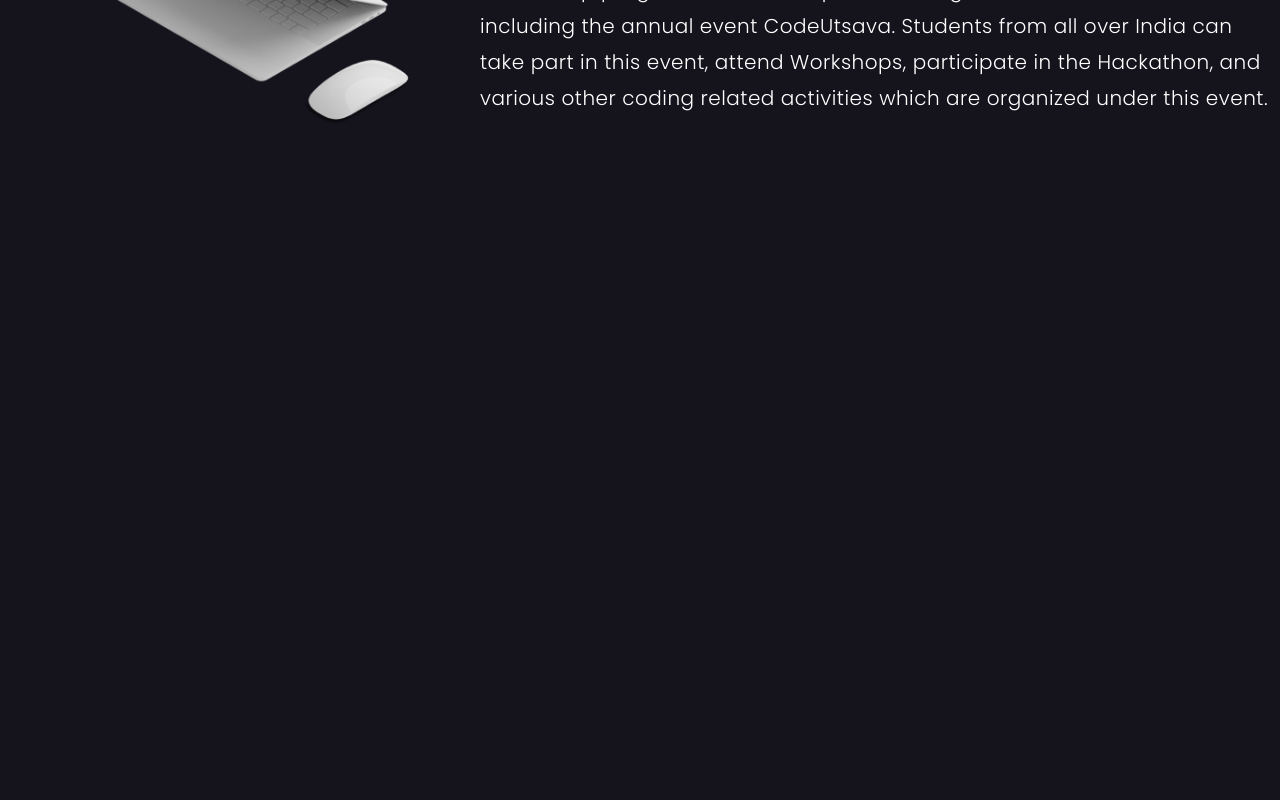
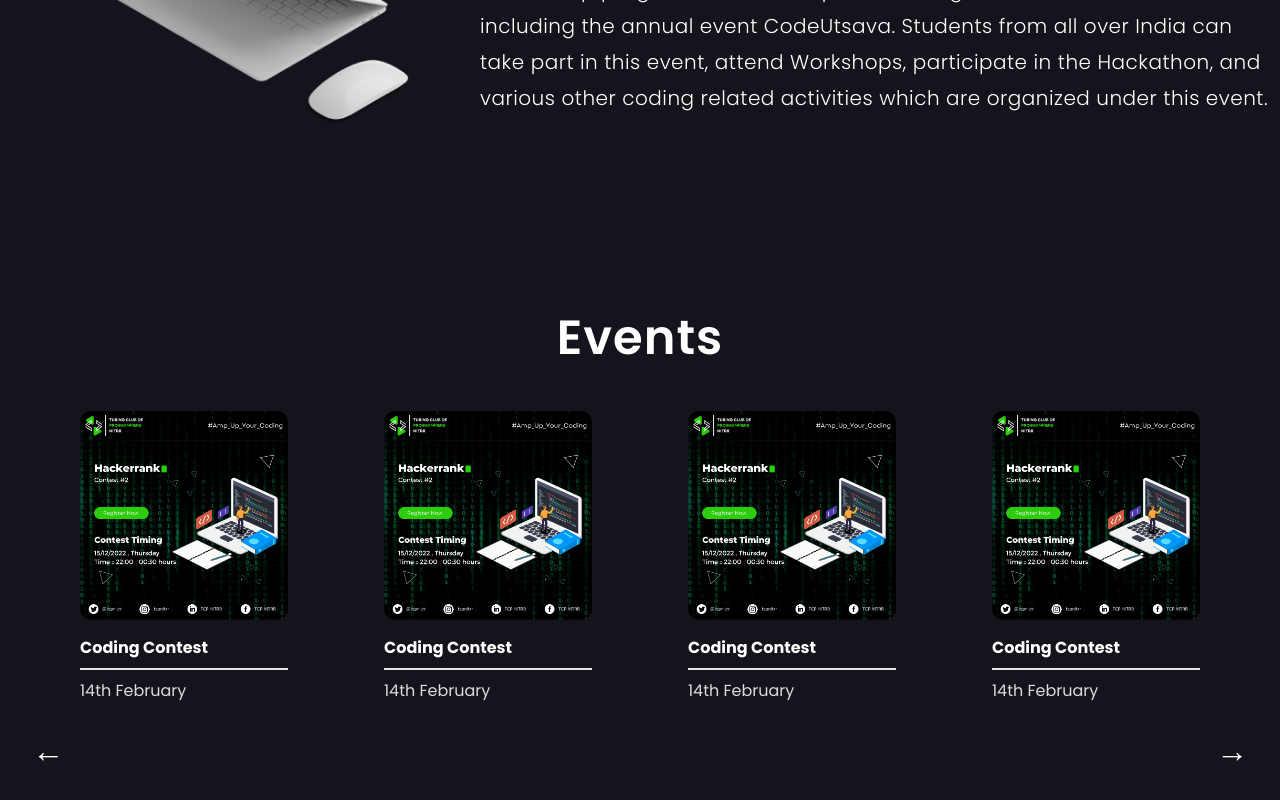
Before and after one commit to TCP-Tech/CodeUtsava6.0, a React (Create React App) app: page / in a window 1280 px wide. Shown: the part 1260-2060 px from the top of the page. Before the commit the page ends 1525 px from the top, so only its background shows below. Built offline with nearby package versions, Linux system fonts and the light colour scheme.

Commit message:
added events section

```diff
--- a/src/components/navbar/Navbar.js
+++ b/src/components/navbar/Navbar.js
@@ -16,9 +16,9 @@ export default class Navbar extends Component {
             <a href='#aboutus'><div className='codeutsava__navbar-menu-heading'>
                     About Us
                 </div></a>
-                <div className='codeutsava__navbar-menu-heading'>
+            <a href='#events'><div className='codeutsava__navbar-menu-heading'>
                     Events
-                </div>
+                </div></a>
                 <div className='codeutsava__navbar-menu-heading'>
                     Sponsors
                 </div>
--- a/src/pages/home/HomePage.js
+++ b/src/pages/home/HomePage.js
@@ -4,6 +4,7 @@ import './HomePage.css';
 import '../../App.css';
 import Section1 from '../../sections/section1/Section1';
 import Section2 from '../../sections/section2/Section2';
+import Section3 from '../../sections/section3/Section3';
 export default class HomePage extends Component {
   render() {
     return (
@@ -11,6 +12,7 @@ export default class HomePage extends Component {
         <Navbar/>
         <Section1/>
         <Section2/>
+        <Section3/>
       </div>
     )
   }
--- /dev/null
+++ b/src/sections/section3/Section3.css
@@ -0,0 +1,96 @@
+@import url('https://fonts.googleapis.com/css2?family=Poppins:wght@300&display=swap');
+
+.codeutsava__section3 {
+    padding-top: 2rem;
+    padding-bottom: 2rem;
+    color: white;
+    font-family: 'Poppins';
+}
+
+.codeutsava__section3-body{
+    display: flex;
+    justify-content: center;
+    align-items: center;
+    flex-direction: column;
+    /* background-color: antiquewhite; */
+}
+
+.codeutsava__section3-title{
+    font-style: normal;
+    font-weight: 600;
+    font-size: 48px;
+    line-height: 82px;
+    text-align: center;
+    letter-spacing: 1px;
+    /* background-color: red; */
+}
+
+.codeutsava__section3-menu{
+    display: flex;
+    justify-content: center;
+    align-items: center;
+    flex-direction: row;
+    /* background-color: aqua; */
+    width: 100%;
+    padding: 1rem 2rem;
+}
+
+.codeutsava__section3-card{
+    /* background-color: blueviolet; */
+    padding: 1rem 2rem;
+    padding-bottom: 0;
+    margin: 0 1rem;
+    font-family: 'Poppins', sans-serif;
+}
+
+.codeutsava__section3-cardtitle{
+    font-weight:bolder;
+    margin: 0.5rem 0;
+}
+
+.codeutsava__section3-line{
+    border: 0.1px solid rgb(230, 230, 230);
+    margin: 0.5rem 0;
+    font-weight: lighter;
+}
+
+.codeutsava__section3-carddetails{
+    margin: 0.5rem 0;
+    color: rgb(220, 220, 220);
+}
+
+.codeutsava__section3-image-element{
+    width: 100%;
+    border-radius: 11px;
+}
+
+.codeutsava__section3-image-element:hover{
+    box-shadow: 2px 2px 2px 2px rgb(34, 34, 34);
+}
+
+.codeutsava__section3-slider{
+    /* background-color: antiquewhite; */
+    width: 95%;
+    margin: 0 10rem;
+    /* color: black; */
+}
+
+.larr{
+    float: left;
+    font-weight: bolder;
+    font-size: 2rem;
+    cursor: pointer;
+}
+
+.rarr{
+    float: right;
+    font-weight: bolder;
+    font-size: 2rem;
+    cursor: pointer;
+}
+
+@media(width<900px){
+    .card-hidden{
+        display: none;
+    }
+}
--- /dev/null
+++ b/src/sections/section3/Section3.js
@@ -0,0 +1,75 @@
+import React, { Component } from 'react'
+import './Section3.css';
+import file5 from '../../assets/images/file5.png';
+
+export default class Section1 extends Component {
+  render() {
+    return (
+    <div className="codeutsava__section3" id="events">
+        <div className="codeutsava__section3-body">
+            <div className="codeutsava__section3-title">
+                Events
+            </div>
+            <div className="codeutsava__section3-menu">
+                <div className="codeutsava__section3-card">
+                    <div className="codeutsava__section3-image">
+                        <img class='codeutsava__section3-image-element' src={file5}></img>
+                    </div>
+                    <div className="codeutsava__section3-cardtitle">
+                        Coding Contest
+                    </div>
+                    <div className="codeutsava__section3-line">
+                    </div>
+                    <div className="codeutsava__section3-carddetails">
+                        14th February
+                    </div>
+                </div>
+                <div className="codeutsava__section3-card">
+                    <div className="codeutsava__section3-image">
+                        <img class='codeutsava__section3-image-element' src={file5}></img>
+                    </div>
+                    <div className="codeutsava__section3-cardtitle">
+                        Coding Contest
+                    </div>
+                    <div className="codeutsava__section3-line">
+                    </div>
+                    <div className="codeutsava__section3-carddetails">
+                        14th February
+                    </div>
+                </div>
+                <div className="codeutsava__section3-card card-hidden">
+                    <div className="codeutsava__section3-image">
+                        <img class='codeutsava__section3-image-element' src={file5}></img>
+                    </div>
+                    <div className="codeutsava__section3-cardtitle">
+                        Coding Contest
+                    </div>
+                    <div className="codeutsava__section3-line">
+                    </div>
+                    <div className="codeutsava__section3-carddetails">
+                        14th February
+                    </div>
+                </div>
+                <div className="codeutsava__section3-card card-hidden">
+                    <div className="codeutsava__section3-image">
+                        <img class='codeutsava__section3-image-element' src={file5}></img>
+                    </div>
+                    <div className="codeutsava__section3-cardtitle">
+                        Coding Contest
+                    </div>
+                    <div className="codeutsava__section3-line">
+                    </div>
+                    <div className="codeutsava__section3-carddetails">
+                        14th February
+                    </div>
+                </div>
+            </div>
+            <div className="codeutsava__section3-slider">
+                <div className="larr">&larr;</div>
+                <div className="rarr">&rarr;</div>
+            </div>
+        </div>
+    </div>
+    )
+  }
+}
```
Also changed, not shown: src/assets/images/file5.png (added).
